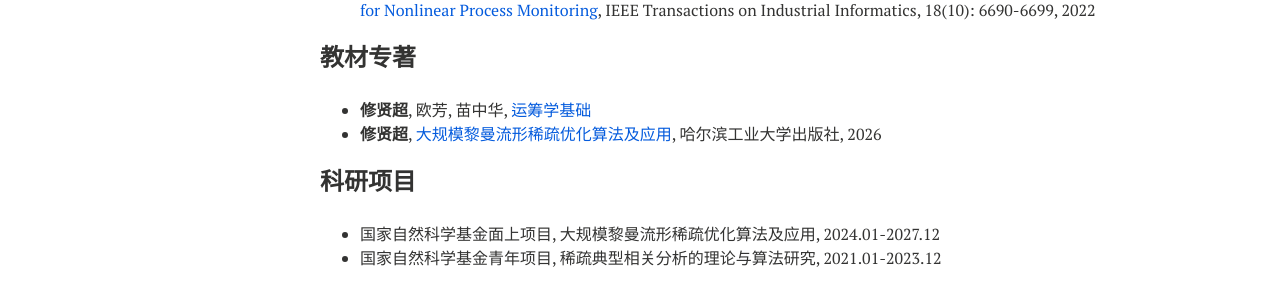
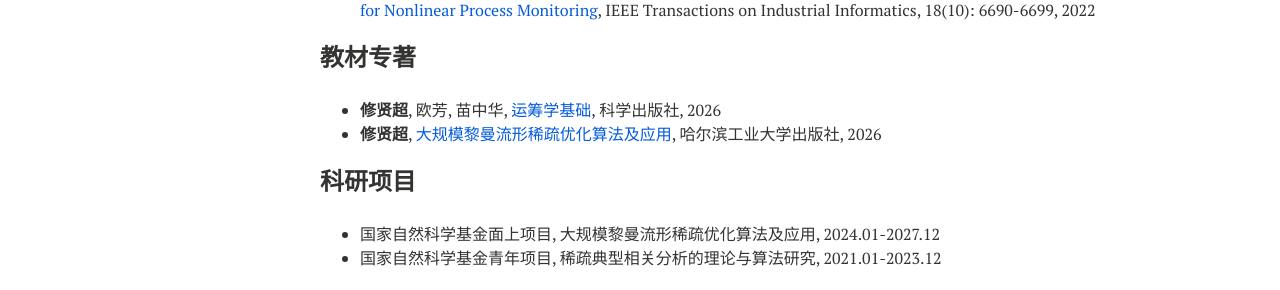
Before and after one commit to xianchaoxiu/xianchaoxiu.github.io, a Jekyll site: the page built from chinese/index.md, in a window 1280 px wide. Shown: the part 945-1235 px from the top of the page. Built offline with Jekyll 4.4.1, drawn with Linux system fonts in a browser that asks for light colours; nearby versions of some CDN libraries.

Commit message:
Update index.md

```diff
--- a/chinese/index.md
+++ b/chinese/index.md
@@ -44,7 +44,7 @@ share: false
 
 
 ### 教材专著
-* <b>修贤超</b>, 欧芳, 苗中华, <a href="https://xianchaoxiu.github.io/chinese/book/OR/" class="textlink" target="_blank"> 运筹学基础</a> <br>
+* <b>修贤超</b>, 欧芳, 苗中华, <a href="https://xianchaoxiu.github.io/chinese/book/OR/" class="textlink" target="_blank"> 运筹学基础</a>, 科学出版社, 2026  <br>
 * <b>修贤超</b>, <a href="https://xianchaoxiu.github.io/chinese/book/OPT/" class="textlink" target="_blank">大规模黎曼流形稀疏优化算法及应用</a>, 哈尔滨工业大学出版社, 2026  <br>
 
 
```
